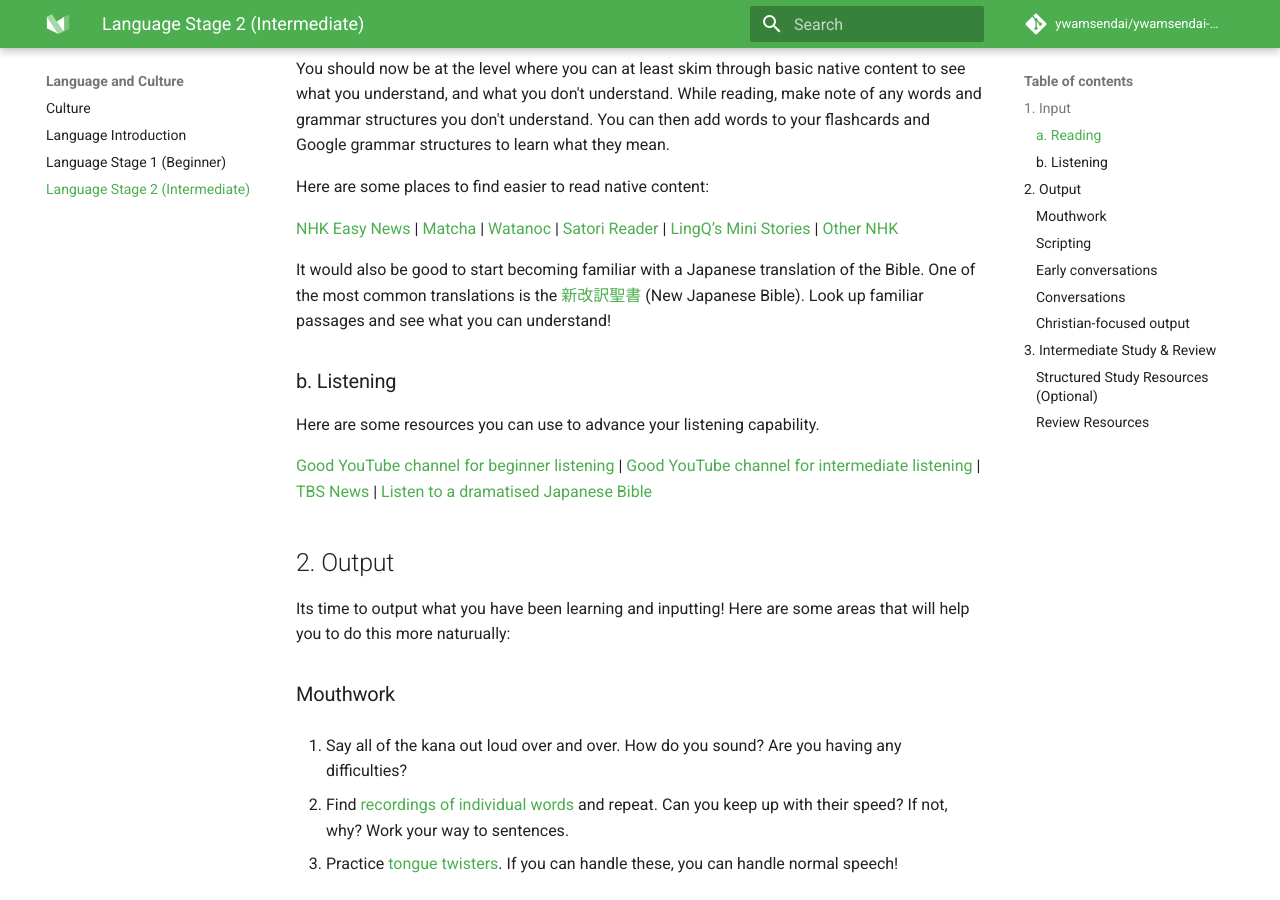
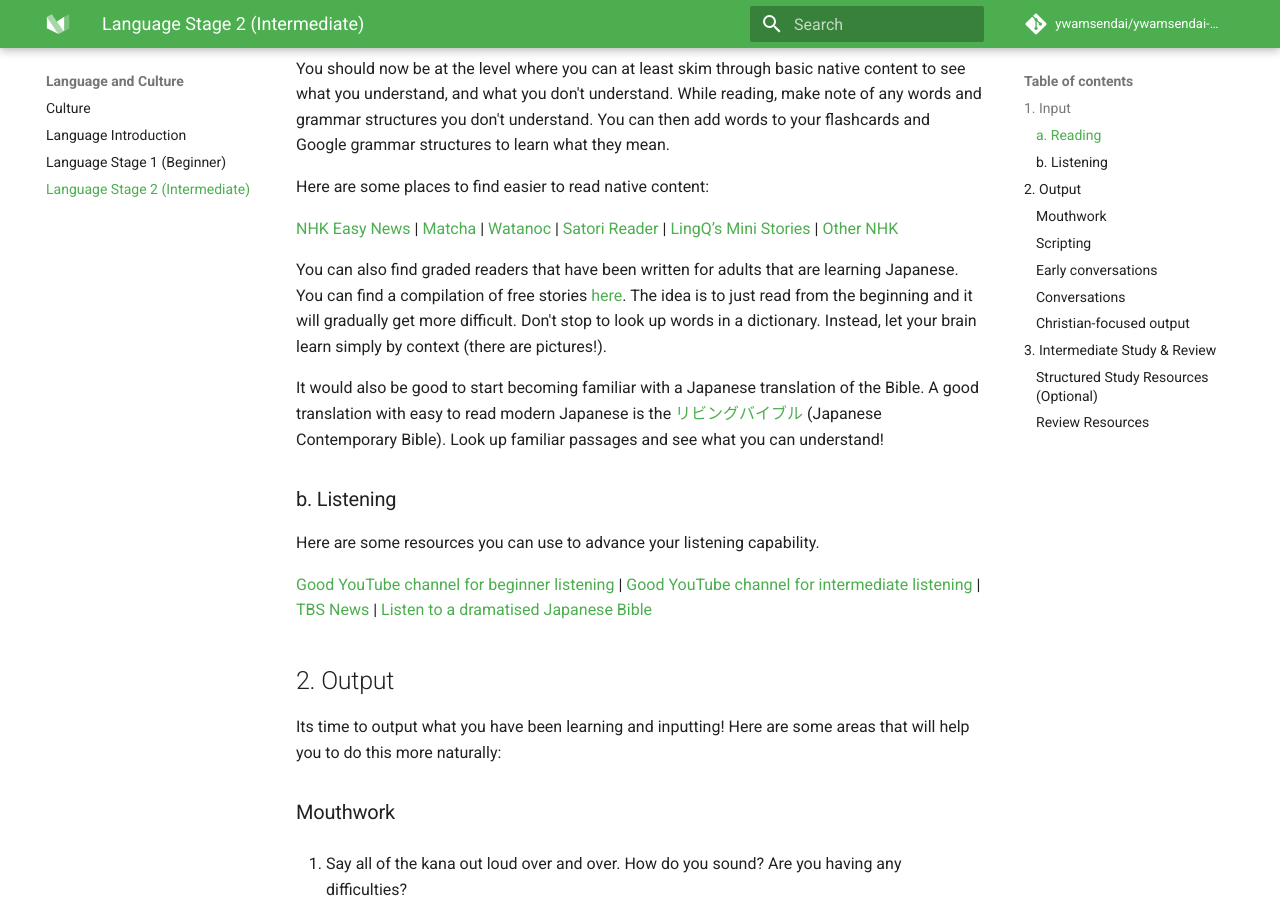
Before and after one commit to ywamsendai/ywamsendai-wiki, an MkDocs documentation site: the page built from docs/languageandculture/language3.md, in a window 1280 px wide and 900 px high, scrolled down 621 px. Built offline with MkDocs 1.6.1 and Material for MkDocs 9.7.7, drawn with Linux system fonts in a browser that asks for light colours; comment, search, counter and statistics services are not loaded.

Commit message:
changed bible to JCB, and added tadoku stories

```diff
--- a/docs/languageandculture/language3.md
+++ b/docs/languageandculture/language3.md
@@ -17,7 +17,9 @@ Here are some places to find easier to read native content:
 
 [NHK Easy News](https://www3.nhk.or.jp/news/easy/) |  [Matcha](https://matcha-jp.com/easy) | [Watanoc](http://watanoc.com/) | [Satori Reader](https://www.satorireader.com/) | [LingQ’s Mini Stories](https://www.lingq.com/en/learn-japanese-online/courses/411402/) | [Other NHK](https://www3.nhk.or.jp/nhkworld/en/learnjapanese/)
 
-It would also be good to start becoming familiar with a Japanese translation of the Bible. One of the most common translations is the [新改訳聖書](https://www.seisho.or.jp/) (New Japanese Bible). Look up familiar passages and see what you can understand!
+You can also find graded readers that have been written for adults that are learning Japanese. You can find a compilation of free stories [here](https://drive.google.com/file/d/1zgLLtceaQTR0hF8KxE2eiCYNkV0eCrZX/view). The idea is to just read from the beginning and it will gradually get more difficult. Don't stop to look up words in a dictionary. Instead, let your brain learn simply by context (there are pictures!).
+
+It would also be good to start becoming familiar with a Japanese translation of the Bible. A good translation with easy to read modern Japanese is the [リビングバイブル](https://www.bible.com/ja/bible/83/MAT.1.JCB) (Japanese Contemporary Bible). Look up familiar passages and see what you can understand!
 
 ### b. Listening
 
@@ -27,7 +29,7 @@ Here are some resources you can use to advance your listening capability.
 
 ## 2. Output
 
-Its time to output what you have been learning and inputting! Here are some areas that will help you to do this more naturually:
+Its time to output what you have been learning and inputting! Here are some areas that will help you to do this more naturally:
 
 ### Mouthwork
 
```
